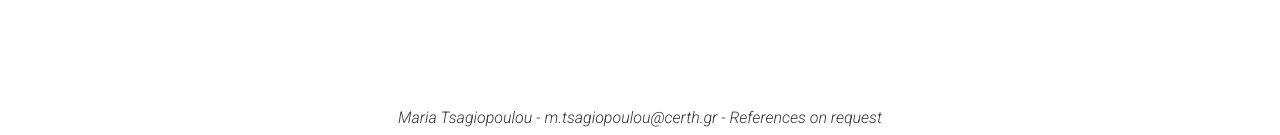
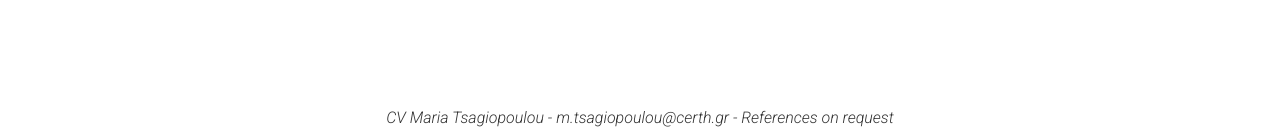
Before and after one commit to MariaTsayo/MariaTsayo.github.io, a Jekyll site: the page built from index.md, in a window 1280 px wide and 900 px high, scrolled down 2088 px. Shown: the part 762-897 px from the top of the window. Built offline with Jekyll 4.4.1, drawn with Linux system fonts in a browser that asks for light colours; nearby versions of some CDN libraries; some of the changed text lies outside the part shown.

Commit message:
changes2

```diff
--- a/_config.yml
+++ b/_config.yml
@@ -3,7 +3,7 @@ repository: Git repository where your resume will be hosted, only required if yo
 # favicon: Directory of your favicon (eg. images/favicon.ico)(optional)
 
 # Personal info
-name: Maria Tsagiopoulou
+name: CV Maria Tsagiopoulou
 title: postdoctoral researcher
 email: m.tsagiopoulou@certh.gr
 #website: Your website (eg. https://google.com)(optional)
```
